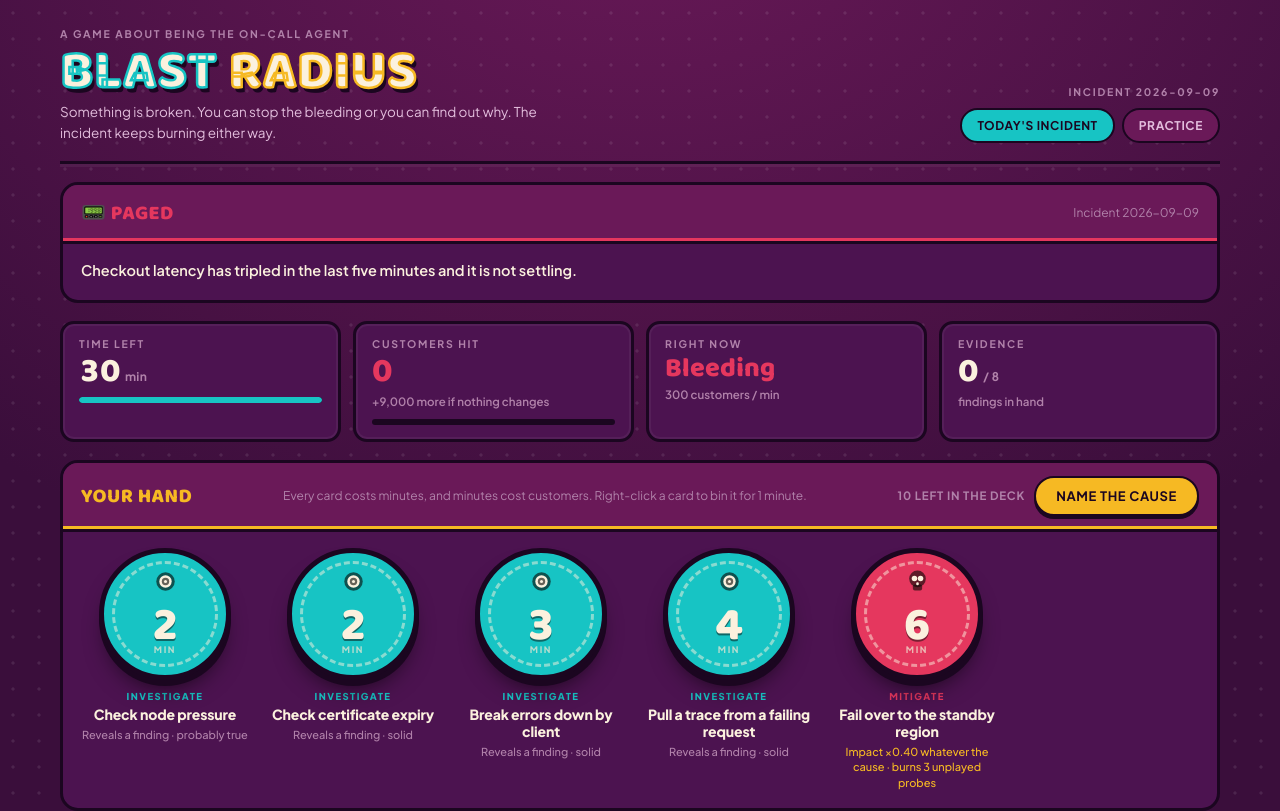
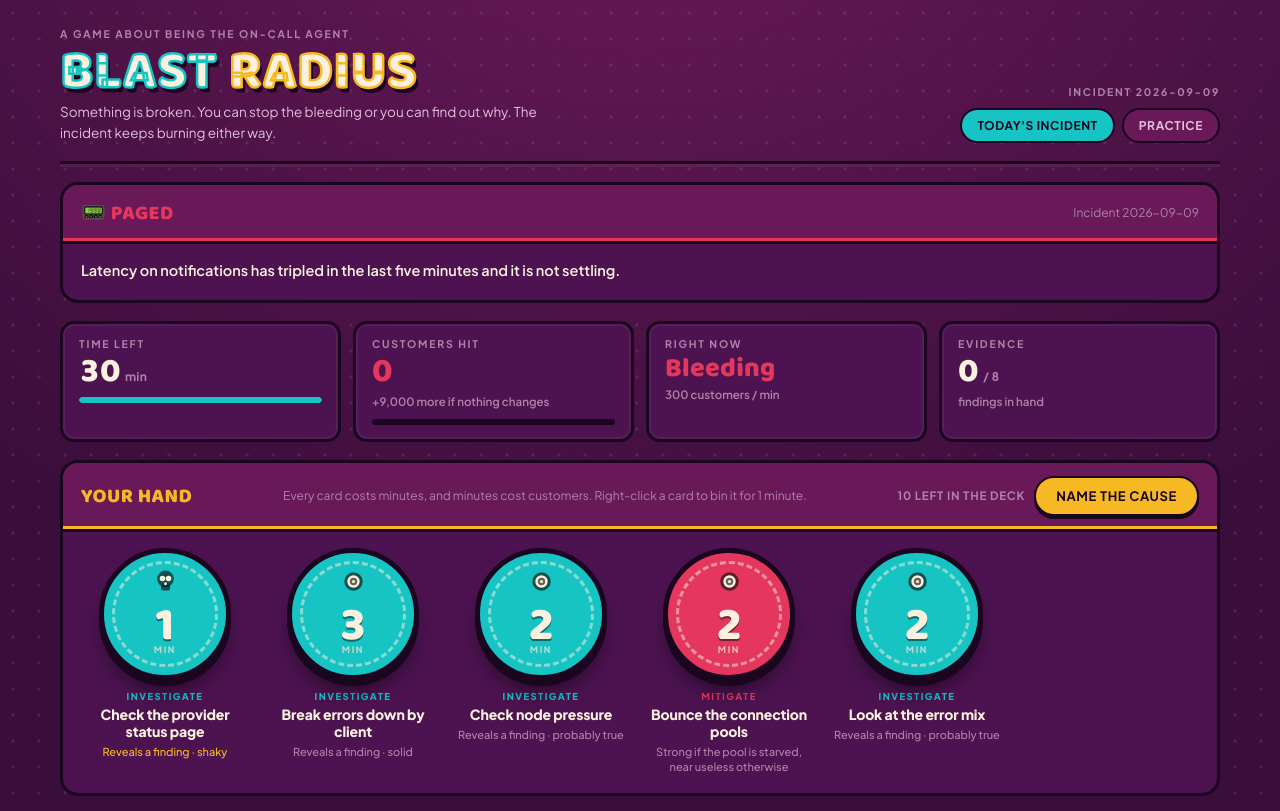
Before and after one commit to honeycombio/blast-radius, a website: page public/index.html in a window 1280 px wide. Shown: the top 811 px of the page. Drawn offline with Linux system fonts and the light colour scheme; no server answers.

Commit message:
Add escalation, more clue uncertainty, and per-day affected service
- New escalation mechanic: severity compounds 1.5%/min elapsed,
  whatever you're doing. Stalling on a full diagnosis before mitigating
  now has a real, compounding cost instead of the clock being free
  runway.
- "Check the connection pool" and "Pull a trace" downgrade from
  high to med confidence, joining "check node pressure" and "look at
  the error mix" as clues that can occasionally mislead — only three
  of eight probes are now unconditionally solid, so declaring off a
  single reading is riskier.
- Each day (and each practice run) now also rolls a different affected
  surface (checkout/search/login/notifications/billing) woven into the
  opening page, so the same six failure archetypes don't always read
  as the same incident.

```diff
--- a/public/index.html
+++ b/public/index.html
@@ -474,15 +474,20 @@ const fmt = (n) => Math.round(n).toLocaleString();
 
 /* ============================== content ============================== */
 
+// Which surface broke today. The failure archetypes below don't change,
+// so this is what makes one day's page feel different from the next.
+const SERVICES = ["checkout", "search", "login", "notifications", "billing"];
+
 // What paged you in. Every line fits any of the six causes below — the
 // symptom never gives away the diagnosis, that is what the discs are for.
+// {service} is filled in with the day's affected surface.
 const SYMPTOMS = [
-  "Checkout success rate just fell off a cliff. Support already has six tickets open and it is getting worse.",
-  "Error rate on checkout is climbing fast. Nobody in the incident channel knows why yet.",
-  "Customers are hitting timeouts on checkout. The graphs all bend the same way: down.",
-  "Checkout latency has tripled in the last five minutes and it is not settling.",
-  "The on-call channel just lit up. A growing slice of checkout traffic is failing outright.",
-  "Checkout is throwing errors for a widening set of customers, and the on-call rotation just paged you in."
+  "{Service} success rate just fell off a cliff. Support already has six tickets open and it is getting worse.",
+  "Error rate on {service} is climbing fast. Nobody in the incident channel knows why yet.",
+  "Customers are hitting timeouts on {service}. The graphs all bend the same way: down.",
+  "Latency on {service} has tripled in the last five minutes and it is not settling.",
+  "The on-call channel just lit up. A growing slice of {service} traffic is failing outright.",
+  "{Service} is throwing errors for a widening set of customers, and the on-call rotation just paged you in."
 ];
 
 const CAUSES = [
@@ -506,7 +511,7 @@ const PROBES = [
     yes: "Volume is 6x normal, almost all of it three old SDK versions retrying with no backoff.",
     no:  "Traffic is flat and evenly spread across every client version." },
 
-  { id: "pool", t: "Check the connection pool", cost: 2, conf: "high", hit: ["c3"],
+  { id: "pool", t: "Check the connection pool", cost: 2, conf: "med", hit: ["c3"],
     fl: "One number tells you whether the database is the victim or the culprit.",
     yes: "Pool is pinned at 100% with 800 queries queued behind it.",
     no:  "Pool is sitting at 12%. Plenty of headroom." },
@@ -526,7 +531,7 @@ const PROBES = [
     yes: "Their status page finally went amber: <code>investigating elevated errors</code>.",
     no:  "All green. They say everything is fine." },
 
-  { id: "trace", t: "Pull a trace from a failing request", cost: 4, conf: "high", hit: ["c3", "c4", "c6"],
+  { id: "trace", t: "Pull a trace from a failing request", cost: 4, conf: "med", hit: ["c3", "c4", "c6"],
     fl: "Expensive in minutes. Cuts through three theories at once.",
     yes: "The span <code>payments-gw.call</code> hangs for 30s and dies on connection reset.",
     no:  "Failure starts in the app tier, before anything downstream is even called." },
@@ -582,6 +587,7 @@ const CONFIDENCE = [
 const START_MIN = 30;
 const BASE_RATE = 300;      // customers per minute at full severity
 const HAND_SIZE = 5;
+const ESCALATION = 1.015;   // per minute: left alone, it gets worse, whatever you're doing
 
 /* ============================== state ============================== */
 
@@ -601,7 +607,10 @@ function newGame(practiceSeedBump) {
   const rng = mulberry32(hashStr(key));
 
   const cause = CAUSES[Math.floor(rng() * CAUSES.length)].id;
-  const symptom = SYMPTOMS[Math.floor(rng() * SYMPTOMS.length)];
+  const service = SERVICES[Math.floor(rng() * SERVICES.length)];
+  const symptom = SYMPTOMS[Math.floor(rng() * SYMPTOMS.length)]
+    .replace("{Service}", service[0].toUpperCase() + service.slice(1))
+    .replace("{service}", service);
 
   const deck = [
     ...PROBES.map(p => ({ ...p, kind: "probe" })),
@@ -646,6 +655,9 @@ function spend(mins) {
   const used = Math.min(mins, G.minsLeft);
   G.impact += G.rate * used;
   G.minsLeft -= used;
+  // Every minute that passes makes things a little worse, investigating or
+  // not — so stalling on a full diagnosis before acting has a real cost.
+  G.rate *= Math.pow(ESCALATION, used);
 }
 
 function playCard(idx) {
```
